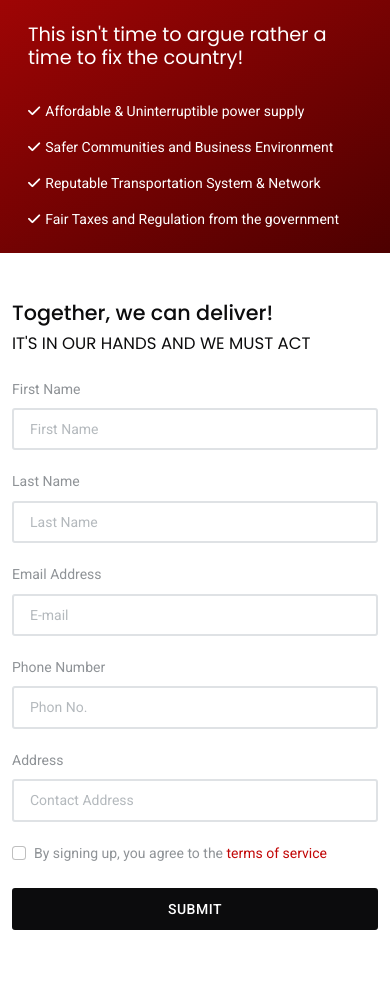
After one commit to codystack/peterobi, a PHP site: page /volunteer in a window 390 px wide. The commit adds this page. Shown: the part 205-1189 px from the top of the page. Run offline with PHP 8.4, Linux system fonts and the light colour scheme; some web fonts are replaced.

Commit message:
volunteer page added

```diff
--- a/components/footer.php
+++ b/components/footer.php
@@ -36,7 +36,6 @@
 		<div class="footer-content">
 			<div class="container">
 				<div class="row">
-					<!-- Footer widget 1 -->
 					<div class="col-md-8 mx-auto">
 						<div class="widget text-center mt-5">
 							<a href="index.html" class="footer-logo mb-3 d-block">
--- a/components/header.php
+++ b/components/header.php
@@ -8,7 +8,7 @@
 	<meta name="author" content="Webestica.com">
 	<meta name="description" content="Creative Multipurpose Bootstrap Template">
 
-	<link rel="shortcut icon" href="assets/images/favicon.ico">
+	<link rel="shortcut icon" href="assets/images/favicon.png">
 
 	<link href="https://fonts.googleapis.com/css?family=Poppins:300,400,500,600,700,800,900%7CPlayfair+Display:400,400i,700,700i%7CRoboto:400,400i,500,700" rel="stylesheet">
 
--- /dev/null
+++ b/volunteer.php
@@ -0,0 +1,77 @@
+<?php
+include "./components/header.php";
+?>
+
+	<section class="p-0 d-flex align-items-center">
+		<div class="container-fluid">
+			<div class="row">
+				<!-- left -->
+				<div class="col-12 col-md-5 col-lg-4 d-md-flex align-items-center bg-grad vh-sm-100">
+					<div class="w-100 p-3 p-lg-5 all-text-white">
+						<div class="justify-content-center align-self-center mb-4">
+							<a href="./">
+                                <img src="assets/images/rnlogo.svg" alt="logo" width="250px">
+                            </a>
+						</div>
+						<h3 class="fw-light">This isn't time to argue rather a time to fix the country!</h3>
+						<ul class="list-group list-group-borderless mt-4">
+							<li class="list-group-item text-white"><i class="fa fa-check"></i>Affordable & Uninterruptible power supply</li>
+							<li class="list-group-item text-white"><i class="fa fa-check"></i>Safer Communities and Business Environment</li>
+							<li class="list-group-item text-white"><i class="fa fa-check"></i>Reputable Transportation System & Network</li>
+                            <li class="list-group-item text-white"><i class="fa fa-check"></i>Fair Taxes and Regulation from the government</li>
+						</ul>
+					</div>
+				</div>
+				<!-- Right -->
+				<div class="col-12 col-md-7 col-xl-8 mx-auto my-5">
+					<div class="row h-100">
+						<div class="col-12 col-md-10 col-lg-5 text-start mx-auto d-flex align-items-center">
+							<div class="w-100">
+								<h2>Together, we can deliver!</h2>
+								<h5 class="fw-light">IT'S IN OUR HANDS AND WE MUST ACT</h5>
+								<form>
+                                    <div class="form mt-4 ">
+                                        <div>
+                                            <p class="text-start mb-2">First Name</p>
+                                            <span class="form-group"><input type="text" class="form-control" required placeholder="First Name"></span>
+                                        </div>
+                                        <div>
+                                            <p class="text-start mb-2">Last Name</p>
+                                            <span class="form-group"><input type="text" class="form-control" required placeholder="Last Name"></span>
+                                        </div>
+                                        <div>
+                                            <p class="text-start mb-2">Email Address</p>
+                                            <span class="form-group"><input type="email" class="form-control" required placeholder="E-mail"></span>
+                                        </div>
+                                        <div>
+                                            <p class="text-start mb-2">Phone Number</p>
+                                            <span class="form-group"><input type="tel" class="form-control" required placeholder="Phon No."></span>
+                                        </div>
+                                        <div>
+                                            <p class="text-start mb-2">Address</p>
+                                            <span class="form-group"><input type="text" class="form-control" required placeholder="Contact Address"></span>
+                                        </div>
+                                        <div class="custom-control custom-checkbox me-sm-2 mb-4 d-flex">
+                                            <input type="checkbox" class="form-check-input mb-0" required>
+                                        <label class="form-check-label ms-2" for="exampleCheck1">By signing up, you agree to the <a href="terms">terms of service</a></label>
+                                        </div>
+                                        <div class="row align-items-center g-0 m-0">
+                                            <div class="col-12 d-grid text-end">
+                                                <button class="btn btn-dark" type="submit">SUBMIT</button>
+                                            </div>
+                                        </div>
+                                    </div>
+                                </form>
+							</div>
+						</div>
+					</div>
+				</div>
+			</div>
+		</div>
+	</section>
+
+	<script src="assets/vendor/bootstrap/dist/js/bootstrap.bundle.min.js"></script>
+	<script src="assets/js/functions.js"></script>
+
+</body>
+</html>
```
Also changed, not shown: assets/images/favicon.ico (deleted), assets/images/favicon.png (added), 1 other file.
